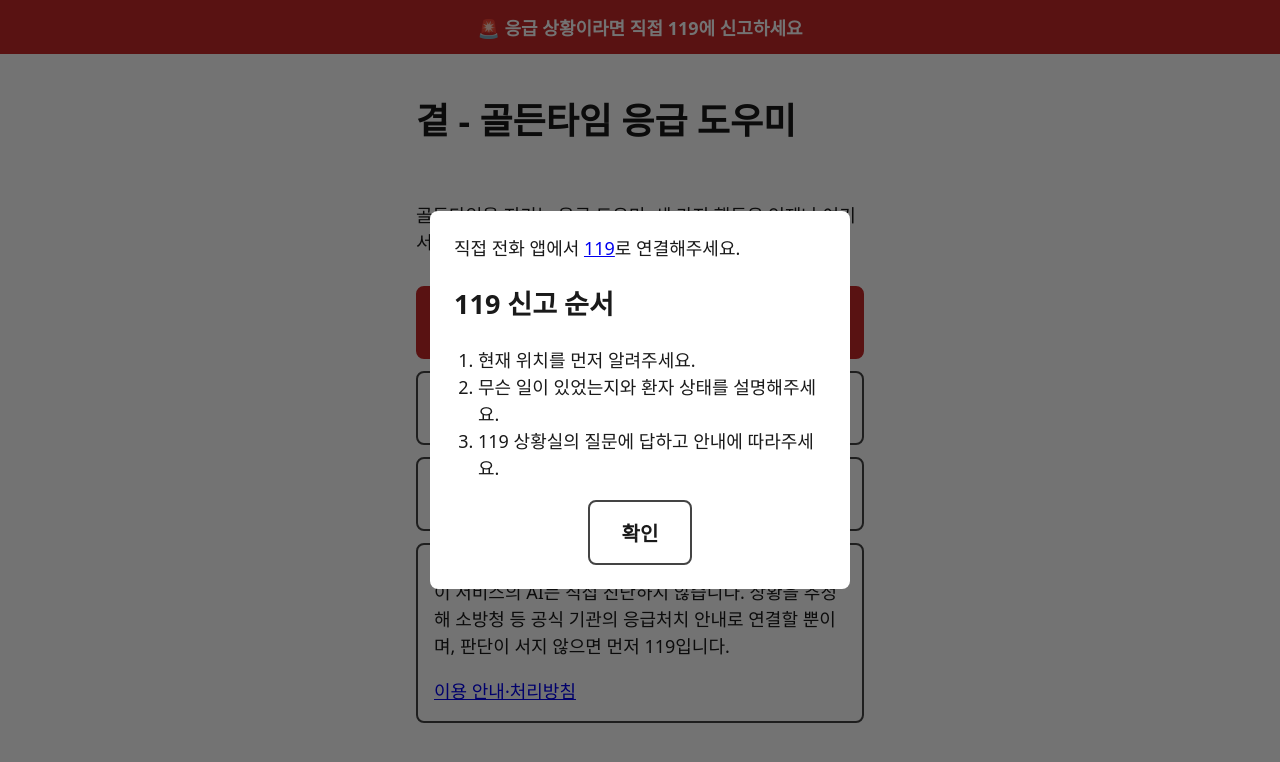
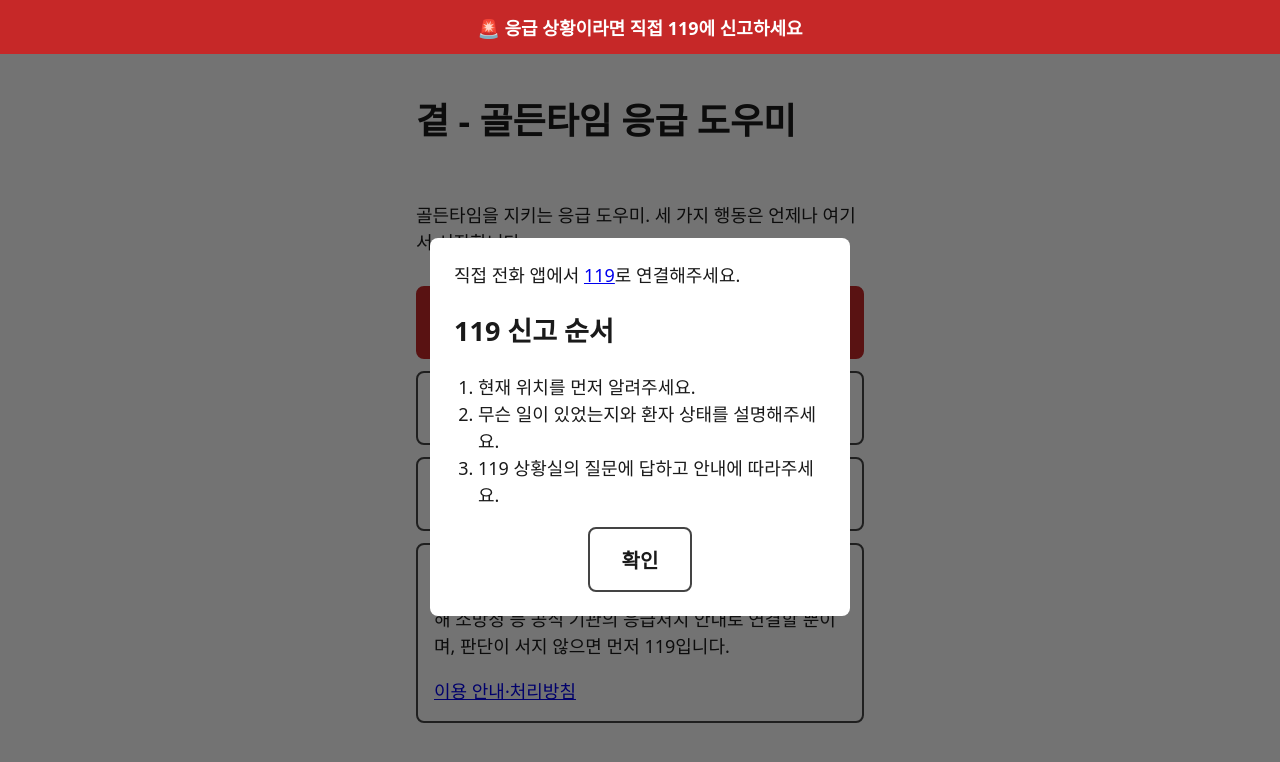
Before and after one commit to soldesk7/gyeot, a React (Vite) app in the folder front/: page / in a window 1280 px wide. Both pictures are taken after a click on the button "🚨 응급 상황이라면 직접 119에 신고하세요". Shown: the top 762 px of the page. Built offline with nearby package versions, Linux system fonts and the light colour scheme.

Commit message:
feat(F-17): 119 배너 상시 접근성과 안내창 개선

```diff
--- a/front/src/App.jsx
+++ b/front/src/App.jsx
@@ -7,6 +7,7 @@
 import { Component } from 'react'
 import { Routes, Route } from 'react-router-dom'
 import Banner119 from './components/Banner119.jsx'
+import { Call119Provider } from './components/Call119.jsx'
 import HomePage from './pages/HomePage.jsx'
 import ResultPage from './pages/ResultPage.jsx'
 import GuidePage from './pages/GuidePage.jsx'
@@ -40,9 +41,10 @@ class PageErrorBoundary extends Component {
 
 export default function App() {
   return (
-    <>
+    <Call119Provider>
       {/* 배너는 라우팅 바깥 = 어느 주소로 들어와도, 페이지가 오류여도 항상 그려진다 */}
       <Banner119 />
+      <div className="app-content">
         <PageErrorBoundary>
           {/* 현재 주소와 path가 일치하는 <Route>의 element 하나만 화면에 그려진다 */}
           <Routes>
@@ -54,6 +56,7 @@ export default function App() {
             <Route path="/notice" element={<NoticePage />} />              {/* 화면 E — 이용 안내 */}
           </Routes>
         </PageErrorBoundary>
-    </>
+      </div>
+    </Call119Provider>
   )
 }
--- a/front/src/components/Call119.jsx
+++ b/front/src/components/Call119.jsx
@@ -1,57 +1,72 @@
-import { useId, useState } from 'react'
+import {
+  createContext,
+  useCallback,
+  useContext,
+  useEffect,
+  useId,
+  useRef,
+  useState,
+} from 'react'
 
 /** User-Agent가 모바일 기기인지 확인 */
 const isMobile =
   /Android|webOS|iPhone|iPad|iPod|BlackBerry|IEMobile|Opera Mini/i.test(navigator.userAgent)
 
-export default function Call119({
-  className,
-  mobileLabel,
-  pcLabel = mobileLabel,
-  pcButtonStyle,
-}) {
-  const [isReportGuideOpen, setIsReportGuideOpen] = useState(false)
+const OpenReportGuideContext = createContext(null)
+
+function ReportGuide({ dialogRef, onClose }) {
   const guideTitleId = useId()
 
-  /** 모바일이면 전화 앱을 열고, PC이면 119 신고 방법을 안내한다. */
-  if (isMobile) {
-    return (
-      <a className={className} href="tel:119">
-        {mobileLabel}
-      </a>
+  useEffect(() => {
+    dialogRef.current?.focus()
+  }, [dialogRef])
+
+  const handleKeyDown = (event) => {
+    if (event.key === 'Escape') {
+      event.preventDefault()
+      onClose()
+      return
+    }
+
+    if (event.key !== 'Tab') return
+
+    const focusableElements = dialogRef.current?.querySelectorAll(
+      'a[href], button:not([disabled]), [tabindex]:not([tabindex="-1"])',
     )
+    if (!focusableElements?.length) {
+      event.preventDefault()
+      return
+    }
+
+    const firstElement = focusableElements[0]
+    const lastElement = focusableElements[focusableElements.length - 1]
+
+    if (
+      event.shiftKey
+      && (event.target === firstElement || event.target === dialogRef.current)
+    ) {
+      event.preventDefault()
+      lastElement.focus()
+    } else if (!event.shiftKey && event.target === lastElement) {
+      event.preventDefault()
+      firstElement.focus()
+    }
   }
 
   return (
-    <>
-      <button
-        type="button"
-        className={className}
-        onClick={() => setIsReportGuideOpen(true)}
-        style={pcButtonStyle}
-      >
-        {pcLabel}
-      </button>
-
-      {isReportGuideOpen && (
     <div
+      className="call119-report-guide"
       role="presentation"
-          onClick={() => setIsReportGuideOpen(false)}
-          style={{
-            position: 'fixed',
-            inset: 0,
-            zIndex: 10,
-            display: 'grid',
-            placeItems: 'center',
-            padding: 16,
-            background: 'rgba(0, 0, 0, 0.55)',
-            color: '#1a1a1a',
-          }}
+      onClick={onClose}
     >
       <section
+        ref={dialogRef}
+        className="call119-report-dialog"
         role="dialog"
         aria-modal="true"
         aria-labelledby={guideTitleId}
+        tabIndex="-1"
+        onKeyDown={handleKeyDown}
         onClick={(event) => event.stopPropagation()}
         style={{
           width: 'min(100%, 420px)',
@@ -71,18 +86,90 @@ export default function Call119({
         <button
           type="button"
           className="action"
-              onClick={() => setIsReportGuideOpen(false)}
+          onClick={onClose}
           style={{
             width: 'fit-content',
             margin: '0 auto',
-                padding: '16px 32px'
+            padding: '16px 32px',
           }}
         >
           확인
         </button>
       </section>
     </div>
-      )}
-    </>
   )
 }
+
+export function Call119Provider({ children }) {
+  const [isReportGuideOpen, setIsReportGuideOpen] = useState(false)
+  const isReportGuideOpenRef = useRef(false)
+  const dialogRef = useRef(null)
+  const triggerRef = useRef(null)
+
+  const openReportGuide = useCallback((trigger) => {
+    if (isReportGuideOpenRef.current) {
+      dialogRef.current?.focus()
+      return
+    }
+
+    triggerRef.current = trigger
+    isReportGuideOpenRef.current = true
+    setIsReportGuideOpen(true)
+  }, [])
+
+  const closeReportGuide = useCallback(() => {
+    isReportGuideOpenRef.current = false
+    setIsReportGuideOpen(false)
+  }, [])
+
+  useEffect(() => {
+    if (isReportGuideOpen || !triggerRef.current) return
+
+    triggerRef.current.focus()
+    triggerRef.current = null
+  }, [isReportGuideOpen])
+
+  return (
+    <OpenReportGuideContext.Provider value={openReportGuide}>
+      <div className="app-shell">
+        {children}
+        {isReportGuideOpen && (
+          <ReportGuide dialogRef={dialogRef} onClose={closeReportGuide} />
+        )}
+      </div>
+    </OpenReportGuideContext.Provider>
+  )
+}
+
+export default function Call119({
+  className,
+  mobileLabel,
+  pcLabel = mobileLabel,
+  pcButtonStyle,
+}) {
+  const openReportGuide = useContext(OpenReportGuideContext)
+
+  /** 모바일이면 전화 앱을 열고, PC이면 119 신고 방법을 안내한다. */
+  if (isMobile) {
+    return (
+      <a className={className} href="tel:119">
+        {mobileLabel}
+      </a>
+    )
+  }
+
+  if (!openReportGuide) {
+    throw new Error('Call119 must be used within Call119Provider')
+  }
+
+  return (
+    <button
+      type="button"
+      className={className}
+      onClick={(event) => openReportGuide(event.currentTarget)}
+      style={pcButtonStyle}
+    >
+      {pcLabel}
+    </button>
+  )
+}
--- a/front/src/index.css
+++ b/front/src/index.css
@@ -24,11 +24,25 @@ body {
   margin: 0; /* 브라우저 기본 여백 제거 */
 }
 
-/* F-17 — 119 배너 (components/Banner119.jsx)
- * sticky: 스크롤을 내려도 화면 최상단에 계속 붙어 있다 */
+/* 앱을 배너와 페이지 두 행으로 나눈다.
+ * 페이지 영역만 스크롤되므로 배너는 높이를 측정하지 않아도 항상 위에 남는다. */
+.app-shell {
+  height: 100vh;
+  height: 100dvh;
+  display: grid;
+  grid-template-rows: auto minmax(0, 1fr);
+  overflow: hidden;
+}
+
+.app-content {
+  grid-row: 2;
+  grid-column: 1;
+  min-height: 0;
+  overflow: auto;
+}
+
+/* F-17 — 119 배너 (components/Banner119.jsx) */
 .banner119 {
-  position: sticky;
-  top: 0;
   display: block;
   padding: 14px 16px;
   background: var(--danger);
@@ -36,6 +50,23 @@ body {
   font-weight: 700;
   text-align: center;
   text-decoration: none;
+}
+
+/* PC 신고 안내창은 배너가 아닌 두 번째 행만 덮는다. */
+.call119-report-guide {
+  grid-row: 2;
+  grid-column: 1;
+  z-index: 10;
+  display: grid;
+  place-items: start center;
+  padding: 16px;
+  overflow-y: auto;
+  background: rgba(0, 0, 0, 0.55);
+  color: var(--text);
+}
+
+.call119-report-dialog {
+  margin-block: auto;
 }
 
 /* 페이지 레이아웃 — 모든 화면은 <main className="page">로 시작한다.
```
Lines whose indentation alone changed are shown as unchanged.
